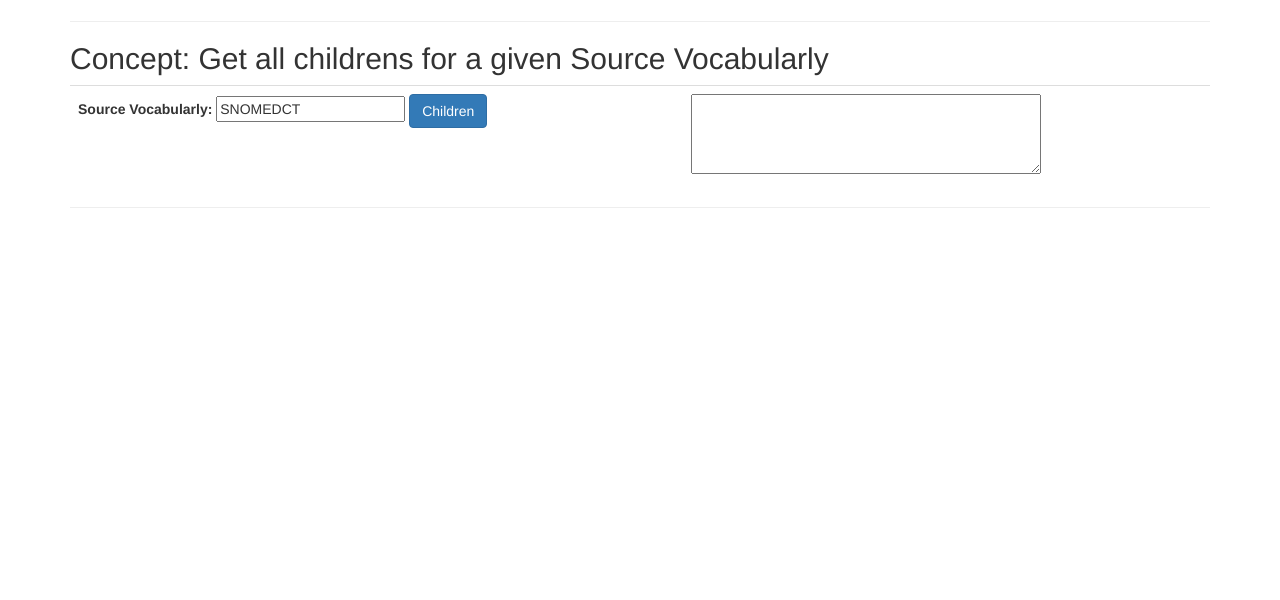
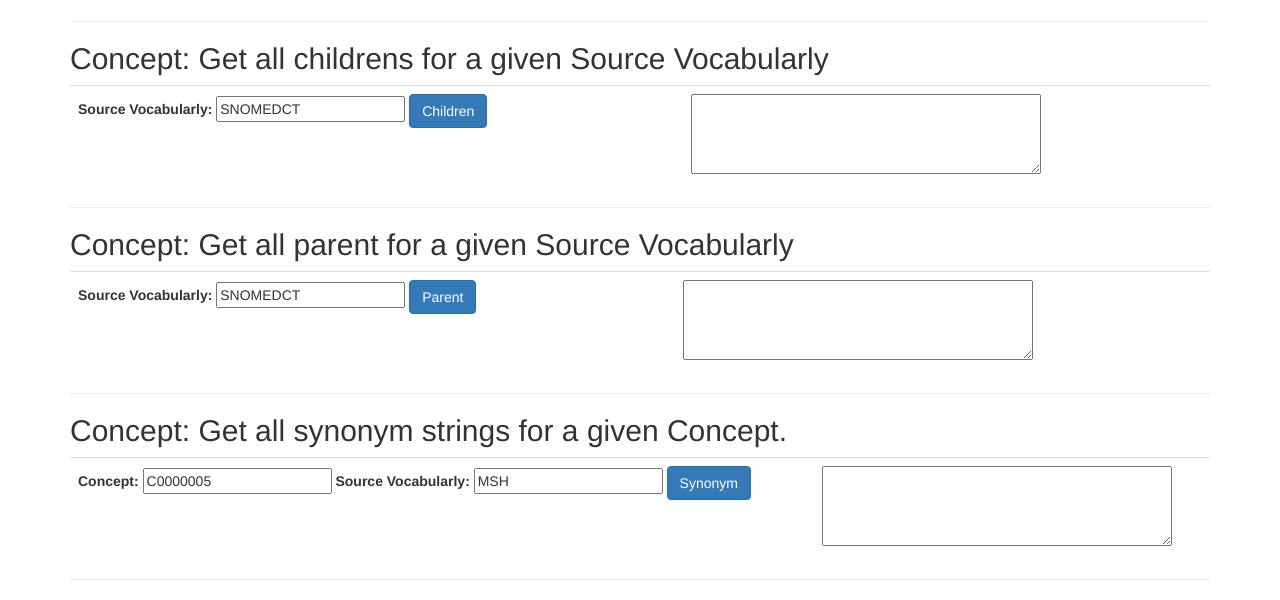
Before and after one commit to chintanop/health-vocabulary-rest-api, a Django app: page /demo in a window 1280 px wide. Shown: the part 1067-1667 px from the top of the page. Before the commit the page ends 1275 px from the top, so only its background shows below. Run offline with Django 3.2, Linux system fonts and the light colour scheme; some libraries are stand-ins or nearby versions.

Commit message:
synonym update

```diff
--- a/umls/templates/demo.html
+++ b/umls/templates/demo.html
@@ -55,6 +55,20 @@
             $("#children").submit(function(){
                 $.get("/concept/" + $("#chd_sab").val() + "/children", function (response) {
                     $("#concept_children_results").val(response);
+                });
+                return false;
+            });
+
+            $("#parent").submit(function(){
+                $.get("/concept/" + $("#par_sab").val() + "/parent", function (response) {
+                    $("#concept_parent_results").val(response);
+                });
+                return false;
+            });
+
+            $("#synonym").submit(function(){
+                $.get("/concept/" + $("#syn_cui").val() + "/synonym/" + $("#syn_sab").val(), function (response) {
+                    $("#concept_synonym_results").val(response);
                 });
                 return false;
             });
@@ -204,6 +218,46 @@
     </table>
     <hr>
 
+    <h2>Concept: Get all parent for a given Source Vocabularly</h2>
+
+    <table class="table">
+        <tr>
+            <td>
+        <form method="GET" action="" id="parent">
+            <label>Source Vocabularly:</label>
+            <input type="text" id="par_sab" name="par_sab" placeholder="Source Vocabularly" value="SNOMEDCT">
+            <input type="submit" value="Parent" class="btn btn-primary"/>
+        </form>
+            </td>
+            <td>
+                <textarea id="concept_parent_results" style="width:350px;height:80px">
+                </textarea>
+            </td>
+        </tr>
+    </table>
+    <hr>
+
+    <h2>Concept: Get all synonym strings for a given Concept.</h2>
+
+    <table class="table">
+        <tr>
+            <td>
+        <form method="GET" action="" id="synonym">
+            <label>Concept:</label>
+            <input type="text" id="syn_cui" name="syn_cui" placeholder="C0000005" value="C0000005">
+            <label>Source Vocabularly:</label>
+            <input type="text" id="syn_sab" name="syn_sab" placeholder="Source Vocabularly" value="MSH">
+            <input type="submit" value="Synonym" class="btn btn-primary"/>
+        </form>
+            </td>
+            <td>
+                <textarea id="concept_synonym_results" style="width:350px;height:80px">
+                </textarea>
+            </td>
+        </tr>
+    </table>
+    <hr>
+
     </div>
 </body>
 </html>
--- a/vocabintf/urls.py
+++ b/vocabintf/urls.py
@@ -19,8 +19,10 @@ urlpatterns = patterns('',
     #url(r'^concept/(?P<sab>.+)/children/$', 'umls.views.concept_term_resource_view'),
 
     #Concept Term
+    url(r'^concept/(?P<cui>.+)/synonym/(?P<sab>.+)/$', 'umls.views.concept_synonym_resource_view'),
+
+    #Concept Term
     url(r'^concept/(?P<str>.+)/(?P<sab>.+)/$', 'umls.views.concept_term_resource_view'),
-
 
     #Concept Resource View
     url(r'^concept/(?P<cui>.+)/$', 'umls.views.concept_resource_view'),
```
Also changed, not shown: umls/resources.py (+33 -1 lines), umls/views.py (+24 -0 lines).
